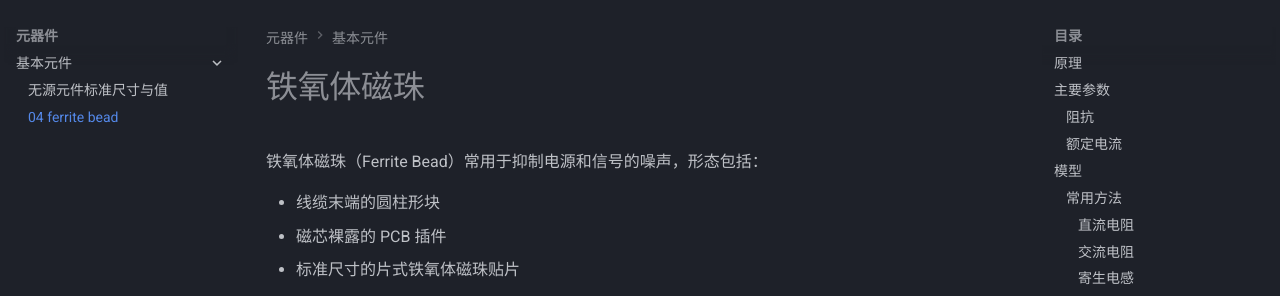
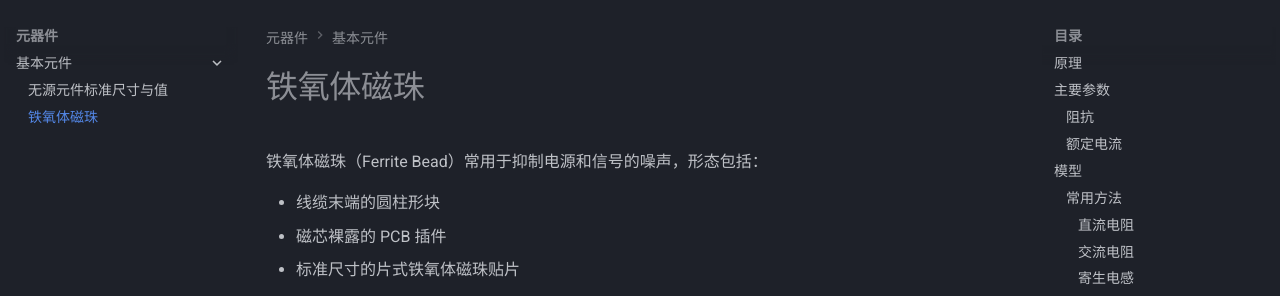
Before and after one commit to ResRipper/Electronic-notes, an MkDocs documentation site: the page built from docs/03_components/01_basic/04_ferrite-bead.md, in a window 1280 px wide. Shown: the part 123-419 px from the top of the page. Built offline with MkDocs 1.6.1 and Material for MkDocs 9.7.7, drawn with Linux system fonts in a browser that asks for light colours; a script that is not in the unit is left out; comment, search, counter and statistics services are not loaded; part of the change alters nothing that is shown.

Commit message:
Fix title

```diff
--- a/docs/03_components/01_basic/04_ferrite-bead.md
+++ b/docs/03_components/01_basic/04_ferrite-bead.md
@@ -1,8 +1,3 @@
-<!--
- Copyright 2026 ResRipper.
- SPDX-License-Identifier: Apache-2.0
--->
-
 # 铁氧体磁珠
 
 铁氧体磁珠（Ferrite Bead）常用于抑制电源和信号的噪声，形态包括：
```
